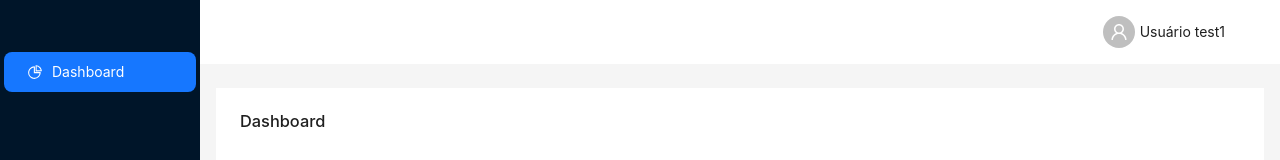
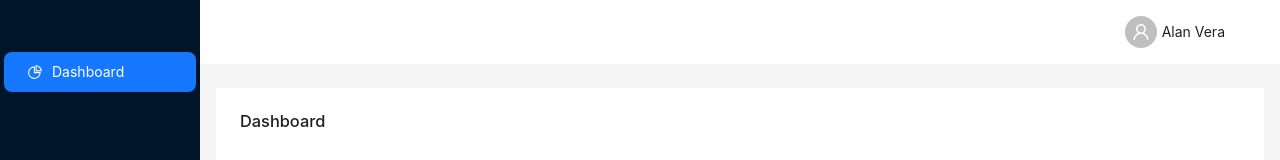
Before and after one commit to Lunnajera/lunnajera.github.io, a Next.js app: page / in a window 1280 px wide. Shown: the top 160 px of the page. Built offline with nearby package versions, Linux system fonts and the light colour scheme.

Commit message:
Update index.tsx

```diff
--- a/components/header/index.tsx
+++ b/components/header/index.tsx
@@ -25,7 +25,7 @@ export const HeaderComponent = () => {
       >
         <div style={{ display: 'flex', alignItems: 'center' }}>
           <Avatar icon={<UserOutlined />} />
-          <span style={{ padding: 5 }}>Usuário test1</span>
+          <span style={{ padding: 5 }}>Alan Vera</span>
         </div>
       </Header>
     </>
```
